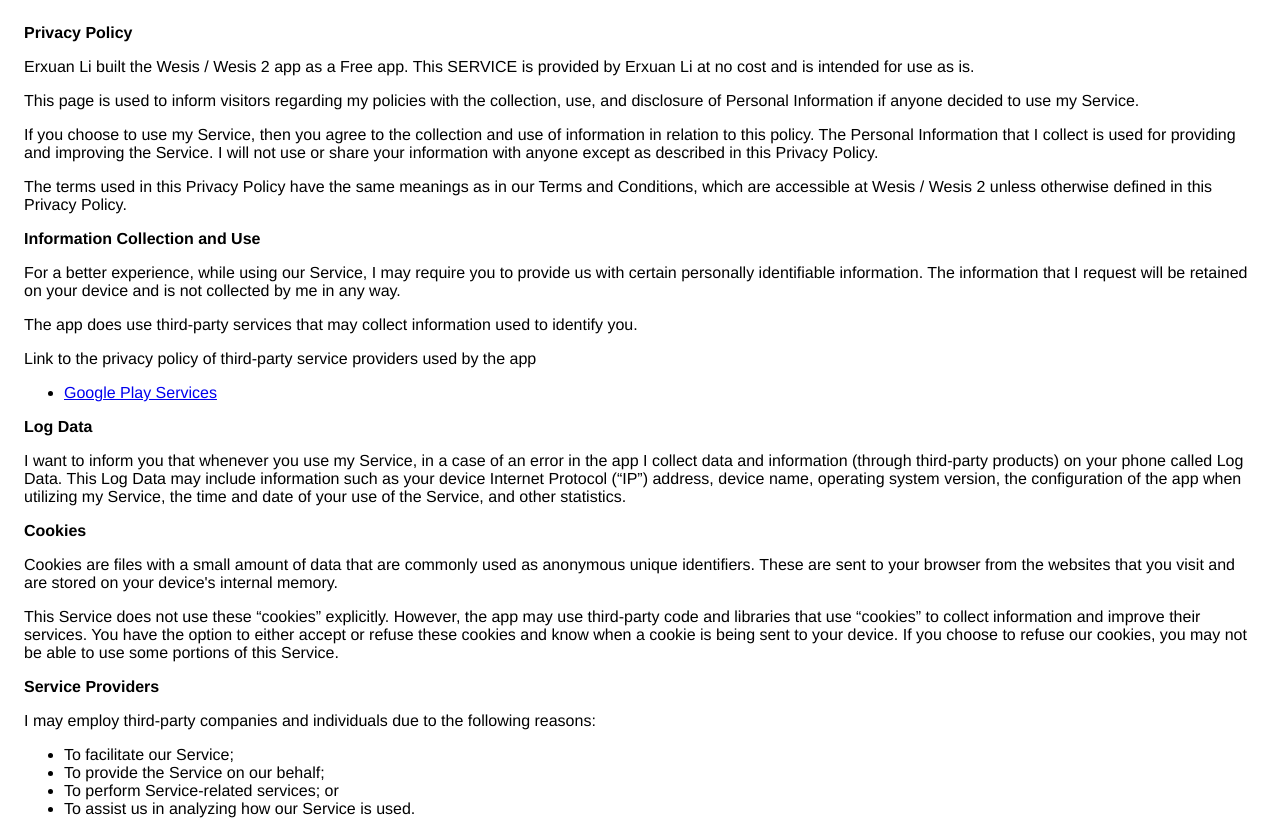
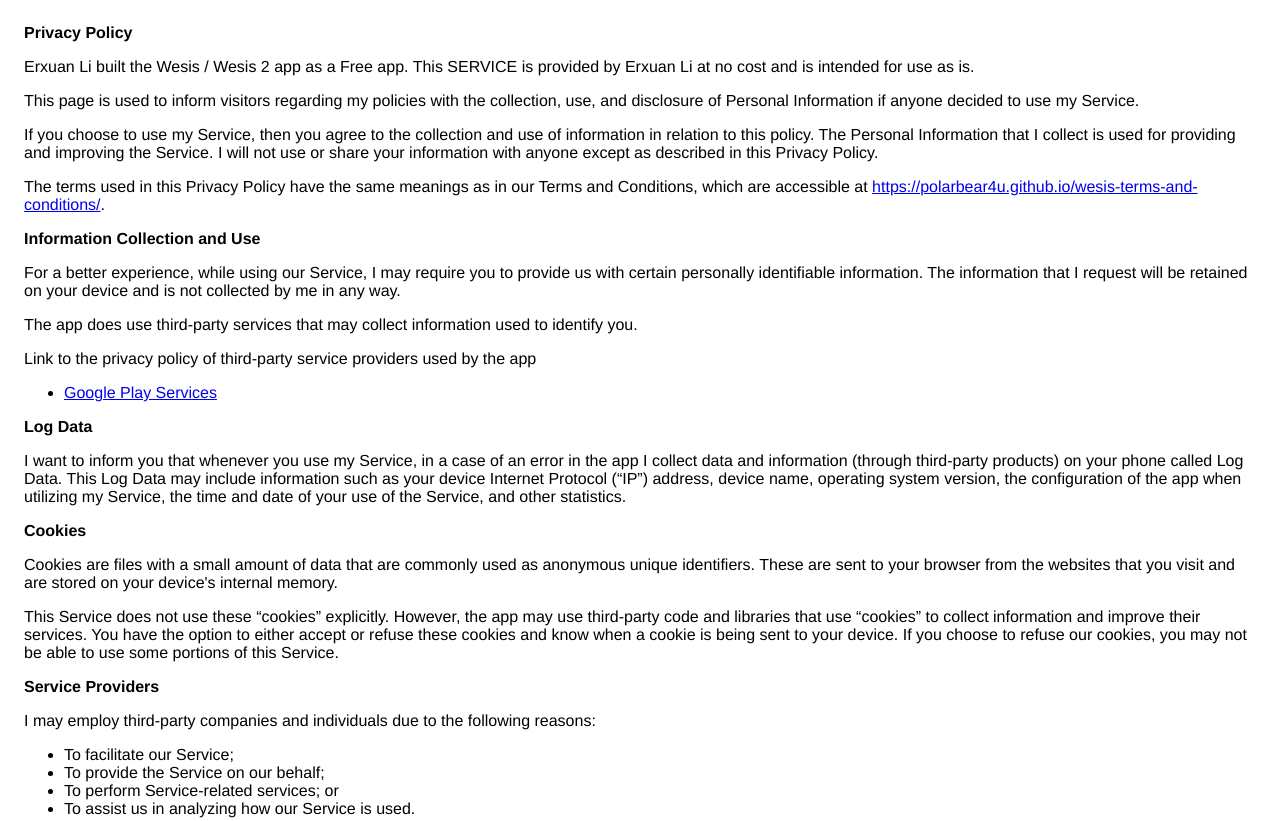
Before and after one commit to PolarBear4u/wesis-privacy-policy, a plain HTML site: page index.html in a window 1280 px wide. Shown: the top 821 px of the page. Drawn offline with Linux system fonts and the light colour scheme.

Commit message:
Update index.html

```diff
--- a/index.html
+++ b/index.html
@@ -25,7 +25,7 @@
                 </p> <p>
                   The terms used in this Privacy Policy have the same meanings
                   as in our Terms and Conditions, which are accessible at
-                  Wesis / Wesis 2 unless otherwise defined in this Privacy Policy.
+                  <a href="https://polarbear4u.github.io/wesis-terms-and-conditions/" target="_blank" rel="noopener noreferrer">https://polarbear4u.github.io/wesis-terms-and-conditions/</a>.
                 </p> <p><strong>Information Collection and Use</strong></p> <p>
                   For a better experience, while using our Service, I
                   may require you to provide us with certain personally
```
